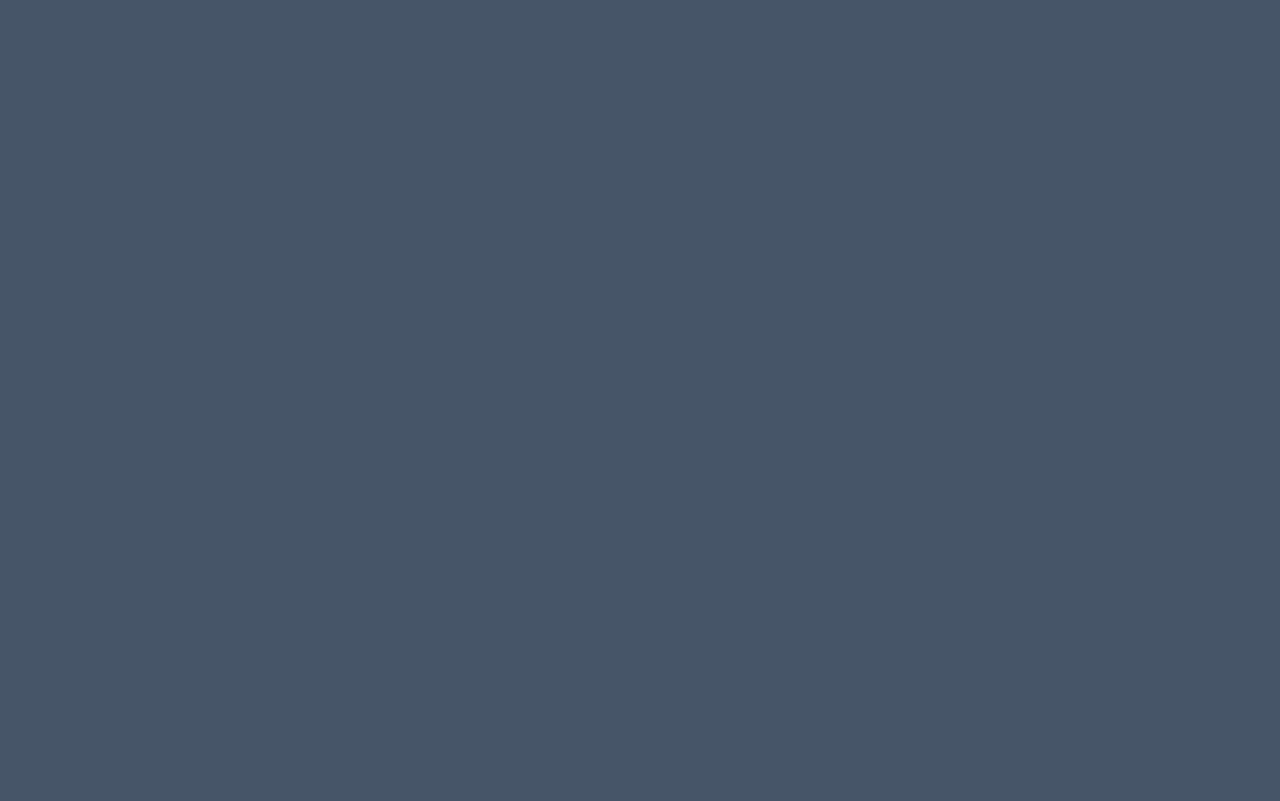
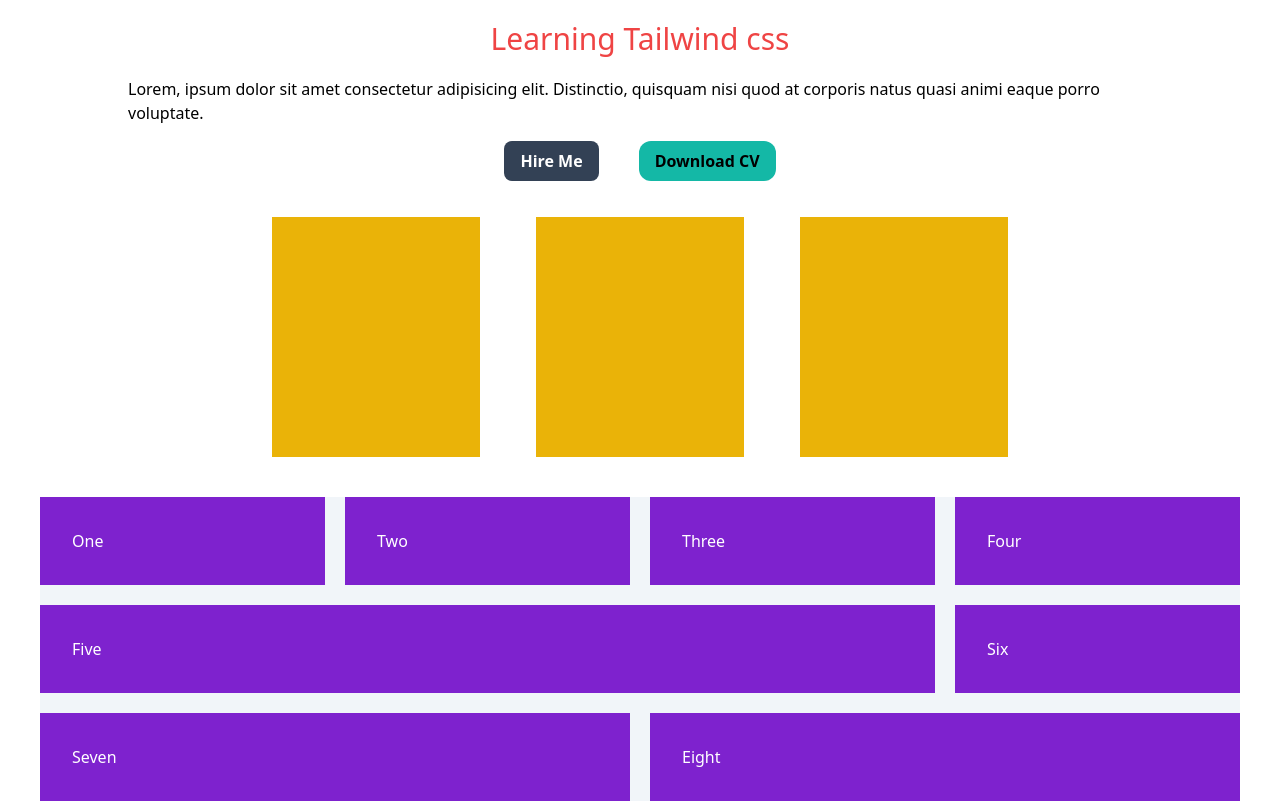
Before and after one commit to san-pok/NetflixStaticCloneUsingTailwind, a website: page Html/index.html in a window 1280 px wide. Drawn offline with Linux system fonts and the light colour scheme.

Commit message:
Designing layouts using grid and flex

```diff
--- a/Html/index.html
+++ b/Html/index.html
@@ -7,7 +7,38 @@
     <title>Document</title>
     <link rel="stylesheet" href="../Css/output.css">
 </head>
-<body class="bg-slate-600">
+<body >
+    <h1 class = "text-red-500 text-[30px] text-center my-4">Learning Tailwind css</h1>
+    <div class="container max-w-[1024px] mx-auto">
+        <p>
+            Lorem, ipsum dolor sit amet consectetur adipisicing elit. Distinctio, quisquam nisi quod at corporis natus quasi animi eaque porro voluptate.
+        </p>
+        <div class="flex justify-center items-center gap-10">
+        <button class="bg-slate-700 text-white font-bold py-2 px-4 mt-4 rounded-lg">Hire Me</button>
+        <button class="bg-teal-500 text-black font-bold py-2 px-4 rounded-xl mt-4 hover:bg-blue-800 hover:text-white">Download CV</button>
+    </div>
 
+  <!-- Flex basics  -->
+        <div class="flex items-center justify-center gap-14 mt-9">
+            <div class="w-52 h-60 bg-yellow-500"></div>
+            <div class="w-52 h-60 bg-yellow-500"></div>
+            <div class="w-52 h-60 bg-yellow-500"></div>
+        </div>
+
+</div>
+
+    </div>
+  <!-- Building the layouts using grid  -->
+    <div class="max-w-[1200px] bg-slate-100 text-black mx-auto mt-10 grid lg:grid-cols-4 md:grid-cols-2 sm:grid-cols-2 gap-5 grid-cols-1 ">
+            <div class="p-8 bg-purple-700 text-white ">One</div>
+            <div class="p-8 bg-purple-700 text-white">Two</div>
+            <div class="p-8 bg-purple-700 text-white">Three</div>
+            <div class="p-8 bg-purple-700 text-white">Four</div>
+            <div class="p-8 bg-purple-700 text-white col-span-3">Five</div>
+            <div class="p-8 bg-purple-700 text-white">Six</div>
+            <div class="p-8 bg-purple-700 text-white col-span-2">Seven</div>
+            <div class="p-8 bg-purple-700 text-white col-span-2">Eight</div>
+    </div>
+<!-- Grid section ends  -->
 </body>
 </html>
```
Also changed, not shown: Css/output.css.
